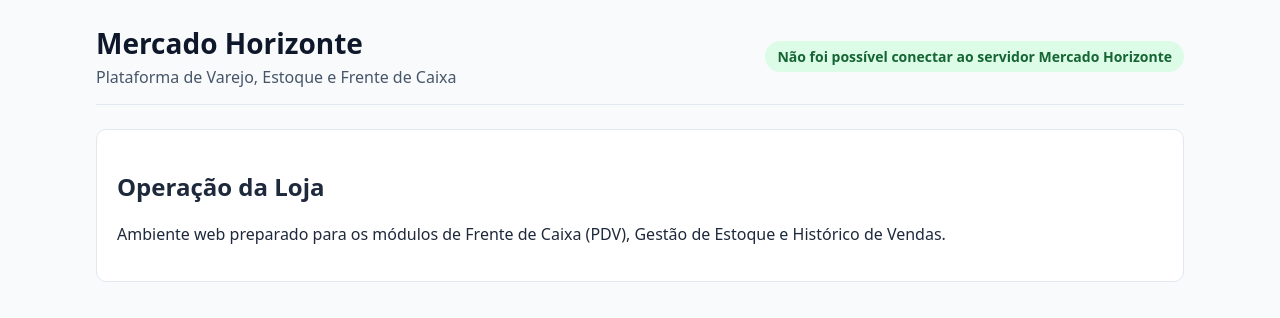
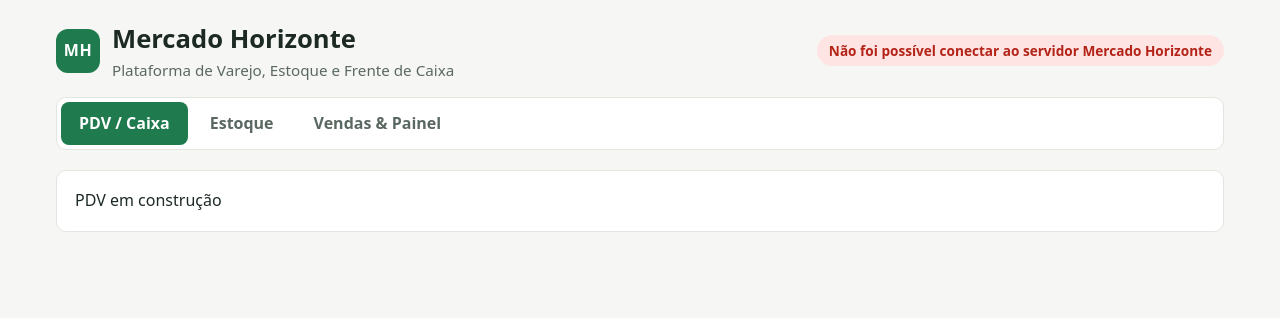
Before and after one commit to allandayrell/Sistema-de-Supermercado---Github-Actions, a React (Vite) app in the folder client/: page / in a window 1280 px wide. Shown: the top 318 px of the page. Built offline with nearby package versions, Linux system fonts and the light colour scheme; no server answers.

Commit message:
feat(client): add Mercado Horizonte layout with module navigation
Header with brand and API status, tab navigation between PDV, Estoque
and Vendas & Painel without page reloads, and a design token based
stylesheet shared by all modules.

Refs #16

```diff
--- a/client/src/App.tsx
+++ b/client/src/App.tsx
@@ -1,47 +1,47 @@
 import { useEffect, useState } from 'react';
-
-interface HealthStatus {
-  status: string;
-  service: string;
-  produtosCadastrados: number;
-}
+import { Navegacao, type Modulo } from './components/Navegacao';
+import { api, type HealthStatus } from './services/api';
 
 export function App() {
   const [health, setHealth] = useState<HealthStatus | null>(null);
-  const [erro, setErro] = useState<string | null>(null);
+  const [erroConexao, setErroConexao] = useState<string | null>(null);
+  const [modulo, setModulo] = useState<Modulo>('pdv');
 
   useEffect(() => {
-    fetch('/api/health')
-      .then((res) => {
-        if (!res.ok) {
-          throw new Error(`HTTP ${res.status}`);
-        }
-        return res.json() as Promise<HealthStatus>;
-      })
-      .then((dados) => setHealth(dados))
-      .catch(() => setErro('Não foi possível conectar ao servidor Mercado Horizonte'));
+    api
+      .health()
+      .then(setHealth)
+      .catch(() => setErroConexao('Não foi possível conectar ao servidor Mercado Horizonte'));
   }, []);
 
   return (
     <div className="app-shell">
       <header className="topbar">
-        <div>
-          <h1>Mercado Horizonte</h1>
-          <p className="subtitle">Plataforma de Varejo, Estoque e Frente de Caixa</p>
+        <div className="marca">
+          <span className="logo" aria-hidden="true">
+            MH
+          </span>
+          <div>
+            <h1>Mercado Horizonte</h1>
+            <p className="subtitle">Plataforma de Varejo, Estoque e Frente de Caixa</p>
+          </div>
         </div>
-        <span className="status-badge" data-testid="api-status">
-          {health ? `API Online (${health.produtosCadastrados} produtos)` : erro ?? 'Conectando...'}
+        <span
+          className={erroConexao ? 'status-badge status-offline' : 'status-badge'}
+          data-testid="api-status"
+        >
+          {health
+            ? `API Online (${health.produtosCadastrados} produtos)`
+            : (erroConexao ?? 'Conectando...')}
         </span>
       </header>
 
+      <Navegacao ativo={modulo} onSelecionar={setModulo} />
+
       <main className="content">
-        <section className="card">
-          <h2>Operação da Loja</h2>
-          <p>
-            Ambiente web preparado para os módulos de Frente de Caixa (PDV), Gestão de Estoque e
-            Histórico de Vendas.
-          </p>
-        </section>
+        {modulo === 'pdv' && <section className="card">PDV em construção</section>}
+        {modulo === 'estoque' && <section className="card">Estoque em construção</section>}
+        {modulo === 'vendas' && <section className="card">Vendas em construção</section>}
       </main>
     </div>
   );
--- /dev/null
+++ b/client/src/components/Navegacao.tsx
@@ -0,0 +1,34 @@
+export type Modulo = 'pdv' | 'estoque' | 'vendas';
+
+export const MODULOS: ReadonlyArray<{ id: Modulo; rotulo: string }> = [
+  { id: 'pdv', rotulo: 'PDV / Caixa' },
+  { id: 'estoque', rotulo: 'Estoque' },
+  { id: 'vendas', rotulo: 'Vendas & Painel' },
+];
+
+interface NavegacaoProps {
+  ativo: Modulo;
+  onSelecionar: (modulo: Modulo) => void;
+}
+
+export function Navegacao({ ativo, onSelecionar }: NavegacaoProps) {
+  return (
+    <nav className="navegacao" aria-label="Módulos da loja">
+      <ul role="tablist">
+        {MODULOS.map((modulo) => (
+          <li key={modulo.id}>
+            <button
+              type="button"
+              role="tab"
+              aria-selected={modulo.id === ativo}
+              className={modulo.id === ativo ? 'aba aba-ativa' : 'aba'}
+              onClick={() => onSelecionar(modulo.id)}
+            >
+              {modulo.rotulo}
+            </button>
+          </li>
+        ))}
+      </ul>
+    </nav>
+  );
+}
--- a/client/src/styles.css
+++ b/client/src/styles.css
@@ -1,7 +1,22 @@
 :root {
+  --cor-fundo: #f6f7f4;
+  --cor-superficie: #ffffff;
+  --cor-borda: #e3e6df;
+  --cor-texto: #1d2a24;
+  --cor-texto-suave: #5b6862;
+  --cor-marca: #1f7a4d;
+  --cor-marca-escura: #155c39;
+  --cor-marca-clara: #e3f3ea;
+  --cor-alerta: #b45309;
+  --cor-alerta-clara: #fef3c7;
+  --cor-erro: #b42318;
+  --cor-erro-clara: #fee4e2;
+  --cor-info-clara: #e0ecff;
+  --raio: 10px;
   font-family: system-ui, -apple-system, BlinkMacSystemFont, 'Segoe UI', sans-serif;
-  color: #1e293b;
-  background-color: #f8fafc;
+  color: var(--cor-texto);
+  background-color: var(--cor-fundo);
+  line-height: 1.45;
 }
 
 * {
@@ -12,11 +27,19 @@ body {
   margin: 0;
 }
 
+button,
+input,
+select {
+  font: inherit;
+}
+
 .app-shell {
-  max-width: 1120px;
+  max-width: 1200px;
   margin: 0 auto;
-  padding: 24px 16px;
+  padding: 20px 16px 48px;
 }
+
+/* ---------- Cabeçalho ---------- */
 
 .topbar {
   display: flex;
@@ -25,36 +48,276 @@ body {
   align-items: center;
   gap: 12px;
   padding-bottom: 16px;
-  border-bottom: 1px solid #e2e8f0;
+}
+
+.marca {
+  display: flex;
+  align-items: center;
+  gap: 12px;
+}
+
+.logo {
+  display: grid;
+  place-items: center;
+  width: 44px;
+  height: 44px;
+  border-radius: 12px;
+  background: var(--cor-marca);
+  color: #fff;
+  font-weight: 700;
+  letter-spacing: 0.5px;
 }
 
 .topbar h1 {
   margin: 0;
-  font-size: 1.75rem;
-  color: #0f172a;
+  font-size: 1.6rem;
 }
 
 .subtitle {
-  margin: 4px 0 0;
-  color: #475569;
+  margin: 2px 0 0;
+  color: var(--cor-texto-suave);
+  font-size: 0.95rem;
 }
 
 .status-badge {
   padding: 6px 12px;
   border-radius: 999px;
-  background-color: #dcfce7;
-  color: #166534;
-  font-size: 0.875rem;
+  background-color: var(--cor-marca-clara);
+  color: var(--cor-marca-escura);
+  font-size: 0.85rem;
   font-weight: 600;
 }
 
-.content {
-  margin-top: 24px;
+.status-offline {
+  background-color: var(--cor-erro-clara);
+  color: var(--cor-erro);
 }
 
+/* ---------- Navegação ---------- */
+
+.navegacao ul {
+  display: flex;
+  gap: 4px;
+  margin: 0;
+  padding: 4px;
+  list-style: none;
+  background: var(--cor-superficie);
+  border: 1px solid var(--cor-borda);
+  border-radius: var(--raio);
+  overflow-x: auto;
+}
+
+.aba {
+  padding: 10px 18px;
+  border: 0;
+  border-radius: 8px;
+  background: transparent;
+  color: var(--cor-texto-suave);
+  font-weight: 600;
+  white-space: nowrap;
+  cursor: pointer;
+}
+
+.aba:hover {
+  background: var(--cor-fundo);
+}
+
+.aba-ativa,
+.aba-ativa:hover {
+  background: var(--cor-marca);
+  color: #fff;
+}
+
+.content {
+  margin-top: 20px;
+}
+
+/* ---------- Blocos genéricos ---------- */
+
 .card {
-  background: #ffffff;
-  border: 1px solid #e2e8f0;
-  border-radius: 10px;
+  background: var(--cor-superficie);
+  border: 1px solid var(--cor-borda);
+  border-radius: var(--raio);
+  padding: 18px;
+}
+
+.card h2,
+.card h3 {
+  margin: 0 0 12px;
+}
+
+.card h2 {
+  font-size: 1.15rem;
+}
+
+.card h3 {
+  font-size: 1rem;
+}
+
+.btn {
+  display: inline-flex;
+  align-items: center;
+  justify-content: center;
+  gap: 6px;
+  padding: 8px 14px;
+  border: 1px solid var(--cor-borda);
+  border-radius: 8px;
+  background: var(--cor-superficie);
+  color: var(--cor-texto);
+  font-weight: 600;
+  cursor: pointer;
+}
+
+.btn:hover:not(:disabled) {
+  background: var(--cor-fundo);
+}
+
+.btn:disabled {
+  opacity: 0.5;
+  cursor: not-allowed;
+}
+
+.btn-primario {
+  background: var(--cor-marca);
+  border-color: var(--cor-marca);
+  color: #fff;
+}
+
+.btn-primario:hover:not(:disabled) {
+  background: var(--cor-marca-escura);
+}
+
+.btn-perigo {
+  color: var(--cor-erro);
+  border-color: #f4c7c3;
+}
+
+.btn-pequeno {
+  padding: 4px 10px;
+  font-size: 0.85rem;
+}
+
+.campo {
+  display: flex;
+  flex-direction: column;
+  gap: 4px;
+  font-size: 0.85rem;
+  font-weight: 600;
+  color: var(--cor-texto-suave);
+}
+
+.campo input,
+.campo select,
+.input {
+  padding: 8px 10px;
+  border: 1px solid var(--cor-borda);
+  border-radius: 8px;
+  background: var(--cor-superficie);
+  color: var(--cor-texto);
+  font-weight: 400;
+}
+
+.campo input:focus,
+.campo select:focus,
+.input:focus {
+  outline: 2px solid var(--cor-marca);
+  outline-offset: -1px;
+}
+
+.selo {
+  display: inline-block;
+  padding: 2px 8px;
+  border-radius: 999px;
+  font-size: 0.75rem;
+  font-weight: 700;
+  white-space: nowrap;
+}
+
+.selo-alerta {
+  background: var(--cor-alerta-clara);
+  color: var(--cor-alerta);
+}
+
+.selo-ok {
+  background: var(--cor-marca-clara);
+  color: var(--cor-marca-escura);
+}
+
+.selo-erro {
+  background: var(--cor-erro-clara);
+  color: var(--cor-erro);
+}
+
+.numero {
+  font-variant-numeric: tabular-nums;
+}
+
+/* ---------- Feedback ---------- */
+
+.banner {
+  display: flex;
+  justify-content: space-between;
+  align-items: flex-start;
+  gap: 12px;
+  margin-bottom: 14px;
+  padding: 10px 14px;
+  border-radius: 8px;
+  font-weight: 500;
+}
+
+.banner-erro {
+  background: var(--cor-erro-clara);
+  color: var(--cor-erro);
+}
+
+.banner-sucesso {
+  background: var(--cor-marca-clara);
+  color: var(--cor-marca-escura);
+}
+
+.banner-info {
+  background: var(--cor-info-clara);
+  color: #1d4ed8;
+}
+
+.banner-fechar {
+  border: 0;
+  background: transparent;
+  color: inherit;
+  font-size: 1.2rem;
+  line-height: 1;
+  cursor: pointer;
+}
+
+.estado-vazio {
+  padding: 28px 16px;
+  text-align: center;
+  color: var(--cor-texto-suave);
+}
+
+.estado-vazio p {
+  margin: 4px 0 0;
+}
+
+.carregando {
+  display: flex;
+  align-items: center;
+  gap: 10px;
   padding: 20px;
+  color: var(--cor-texto-suave);
 }
+
+.spinner {
+  width: 16px;
+  height: 16px;
+  border: 2px solid var(--cor-borda);
+  border-top-color: var(--cor-marca);
+  border-radius: 50%;
+  animation: girar 0.8s linear infinite;
+}
+
+@keyframes girar {
+  to {
+    transform: rotate(360deg);
+  }
+}
```
